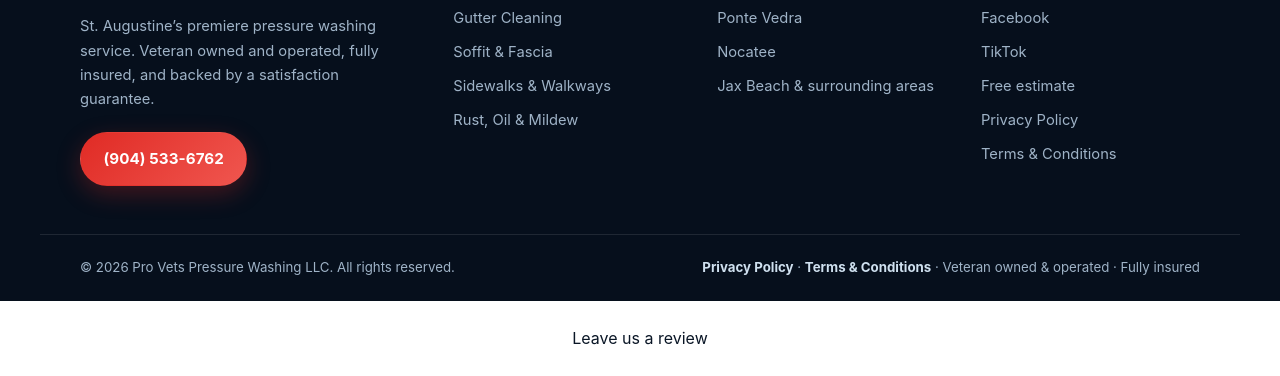
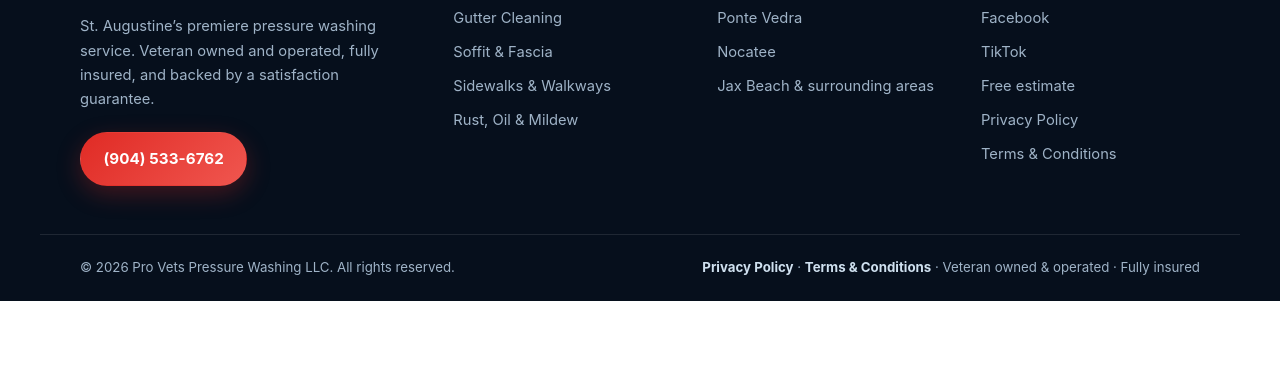
Before and after one commit to hmseeb/redesign-provetspressurewashing-ada0, a plain HTML site: page blog/commercial-pressure-washing/index.html in a window 1280 px wide. Shown: the part 1756-2132 px from the top of the page. After the commit the page ends 2057 px from the top, so only its background shows below. Drawn offline with Linux system fonts and the light colour scheme.

Commit message:
chore: update blog

```diff
--- a/blog/commercial-pressure-washing/index.html
+++ b/blog/commercial-pressure-washing/index.html
@@ -127,6 +127,5 @@
     </p>
   </div>
 </footer>
-<p data-lv-review="1" style="text-align:center;margin:24px 0"><a href="/review">Leave us a review</a></p>
 </body>
 </html>
```
Also changed, not shown: blog/contacting-the-owner/index.html (+0 -1 lines), blog/estimate-scheduling/index.html (+0 -1 lines), blog/index.html (+0 -1 lines), blog/pressure-washing-for-soffits-and-fascia/index.html (+0 -1 lines), blog/pressure-washing-services/index.html (+0 -1 lines), blog/satisfaction-guarantee-pressure-washing/index.html (+0 -1 lines), blog/soft-washing-vs-pressure-washing/index.html (+0 -1 lines), blog/stucco-and-siding-cleaning/index.html (+0 -1 lines), blog/veteran-owned-pressure-washing/index.html (+0 -1 lines).
